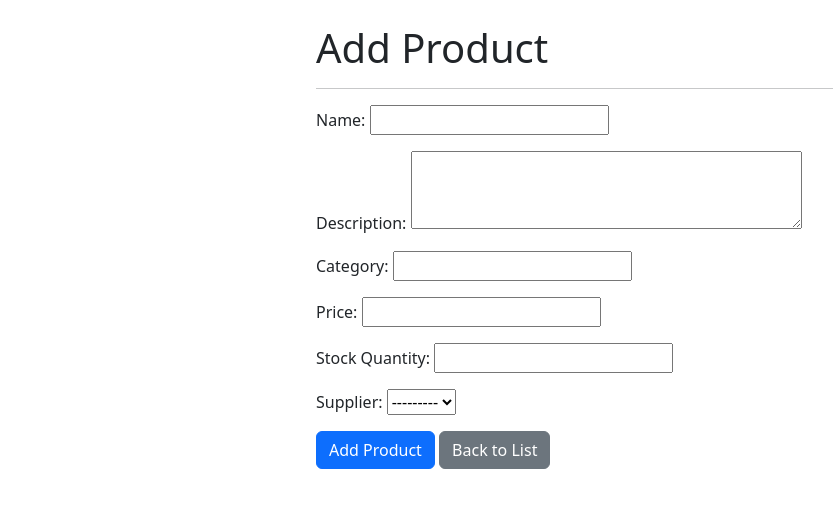
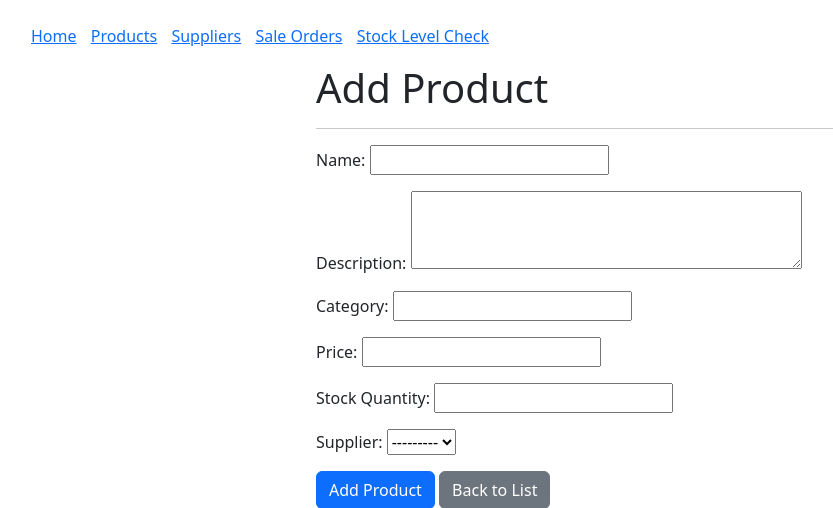
Before and after one commit to Amar9nani/Inventory-project-scan-pay-and-go, a Django app: page /products/add/ in a window 1280 px wide. Shown: the top 508 px of the page, without its empty margins (51-884 px from the left). Run offline with Django 3.2, Linux system fonts and the light colour scheme; data that the repository does not hold is empty.

Commit message:
[ADD] home

```diff
--- a/inventory_project/core/urls.py
+++ b/inventory_project/core/urls.py
@@ -2,6 +2,7 @@ from django.urls import path
 from . import views
 
 urlpatterns = [
+    path("", views.home, name="home"),
     # Products
     path("products/add/", views.add_product, name="add_product"),
     path("products/", views.list_products, name="list_products"),
--- a/inventory_project/core/views.py
+++ b/inventory_project/core/views.py
@@ -11,6 +11,10 @@ from .forms import (
     SaleOrderForm,
     StockLevelFilterForm,
 )
+
+
+def home(request):
+    return render(request, "core/home.html")
 
 
 # ----- PRODUCTS -----
--- a/inventory_project/templates/base.html
+++ b/inventory_project/templates/base.html
@@ -4,15 +4,44 @@
   <head>
     <meta charset="UTF-8" />
     <title>
-      {% block title %}
-        My App
+      Inventory Project -{% block title %}
+
       {% endblock %}
     </title>
     <!-- Include Bootstrap CSS globally -->
     <link rel="stylesheet" href="https://cdn.jsdelivr.net/npm/bootstrap@5.3.0/dist/css/bootstrap.min.css" />
+    <style>
+      nav ul {
+        list-style-type: none;
+        padding: 0;
+      }
+      nav ul li {
+        display: inline;
+        margin-right: 10px;
+      }
+    </style>
   </head>
   <!-- Use a container with some margin globally -->
   <body class="container my-4">
+    <nav>
+      <ul>
+        <li>
+          <a href="{% url 'home' %}">Home</a>
+        </li>
+        <li>
+          <a href="{% url 'list_products' %}">Products</a>
+        </li>
+        <li>
+          <a href="{% url 'list_suppliers' %}">Suppliers</a>
+        </li>
+        <li>
+          <a href="{% url 'list_sale_orders' %}">Sale Orders</a>
+        </li>
+        <li>
+          <a href="{% url 'stock_level_check' %}">Stock Level Check</a>
+        </li>
+      </ul>
+    </nav>
     <!-- Content block where child templates will inject content -->
     {% block content %}
 
```
Also changed, not shown: inventory_project/templates/core/home.html (added, +11 -0 lines).
